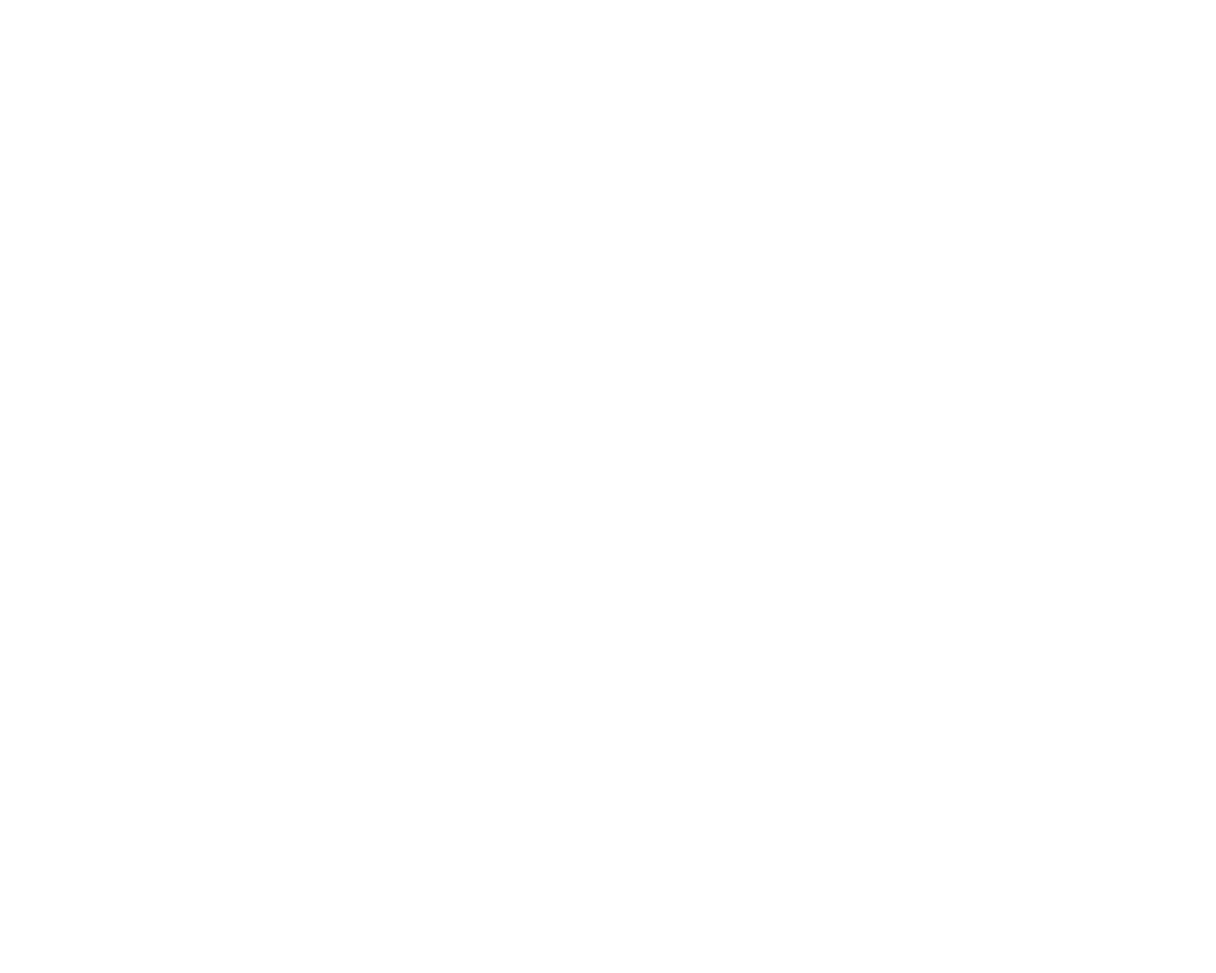
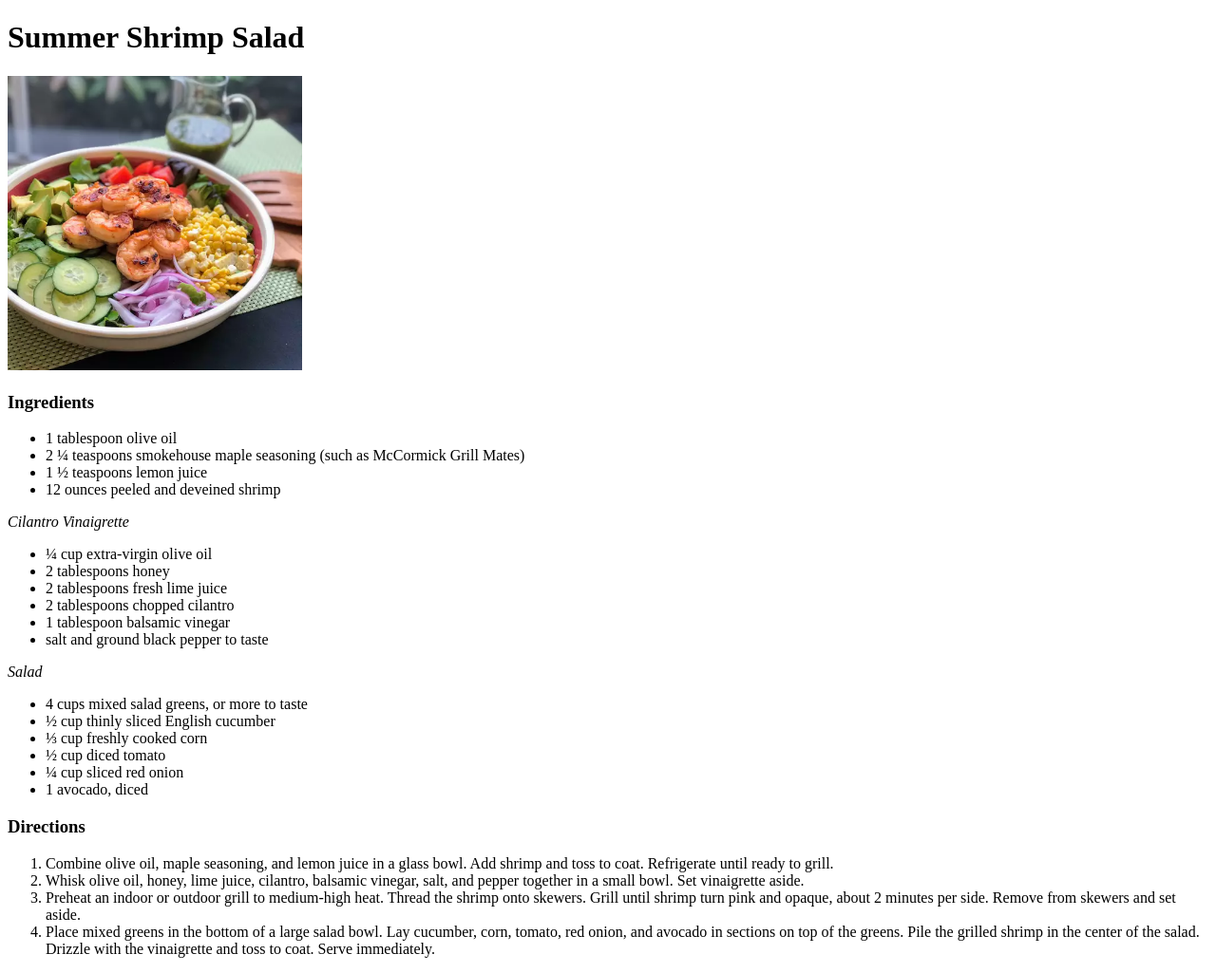
Before and after one commit to noraaren/odin-recipes, a plain HTML site: page Salad.html in a window 1280 px wide. Shown: the whole page at 95% size. Before the commit the page ends 800 px from the top, so only its background shows below. Drawn offline with Linux system fonts and the light colour scheme.

Commit message:
Finih all webpages

```diff
--- a/Salad.html
+++ b/Salad.html
@@ -6,6 +6,58 @@
     <title>Document</title>
 </head>
 <body>
+    <h1>
+        Summer Shrimp Salad
+    </h1>
+
+    <img src="./images/salad.webp" alt="Summer Shrimp Salad" height="310" width="310">
+
+    <h3>
+        Ingredients
+    </h3>
+
+    <ul>
+        <li>1 tablespoon olive oil</li>
+        <li>2 ¼ teaspoons smokehouse maple seasoning (such as McCormick Grill Mates)</li>
+        <li>1 ½ teaspoons lemon juice</li>
+        <li>12 ounces peeled and deveined shrimp</li>
+    </ul>
+
+    <em>
+        Cilantro Vinaigrette
+    </em>
+
+    <ul>
+        <li>¼ cup extra-virgin olive oil</li>
+        <li>2 tablespoons honey</li>
+        <li>2 tablespoons fresh lime juice</li>
+        <li>2 tablespoons chopped cilantro</li>
+        <li>1 tablespoon balsamic vinegar</li>
+        <li>salt and ground black pepper to taste</li>
+    </ul>
+
+    <em>
+        Salad
+    </em>
+    <ul>
+        <li>4 cups mixed salad greens, or more to taste</li>
+        <li>½ cup thinly sliced English cucumber</li>
+        <li>⅓ cup freshly cooked corn</li>
+        <li>½ cup diced tomato</li>
+        <li>¼ cup sliced red onion</li>
+        <li>1 avocado, diced</li>
+    </ul>
+
+    <h3>
+        Directions
+    </h3>
+
+    <ol>
+        <li>Combine olive oil, maple seasoning, and lemon juice in a glass bowl. Add shrimp and toss to coat. Refrigerate until ready to grill.</li>
+        <li>Whisk olive oil, honey, lime juice, cilantro, balsamic vinegar, salt, and pepper together in a small bowl. Set vinaigrette aside.</li>
+        <li>Preheat an indoor or outdoor grill to medium-high heat. Thread the shrimp onto skewers. Grill until shrimp turn pink and opaque, about 2 minutes per side. Remove from skewers and set aside.</li>
+        <li>Place mixed greens in the bottom of a large salad bowl. Lay cucumber, corn, tomato, red onion, and avocado in sections on top of the greens. Pile the grilled shrimp in the center of the salad. Drizzle with the vinaigrette and toss to coat. Serve immediately.</li>
+    </ol>
 
 </body>
 </html>
```
Also changed, not shown: ranchChickenTacos.html (+47 -0 lines), images/salad.webp (added), images/tacos.webp (added).
